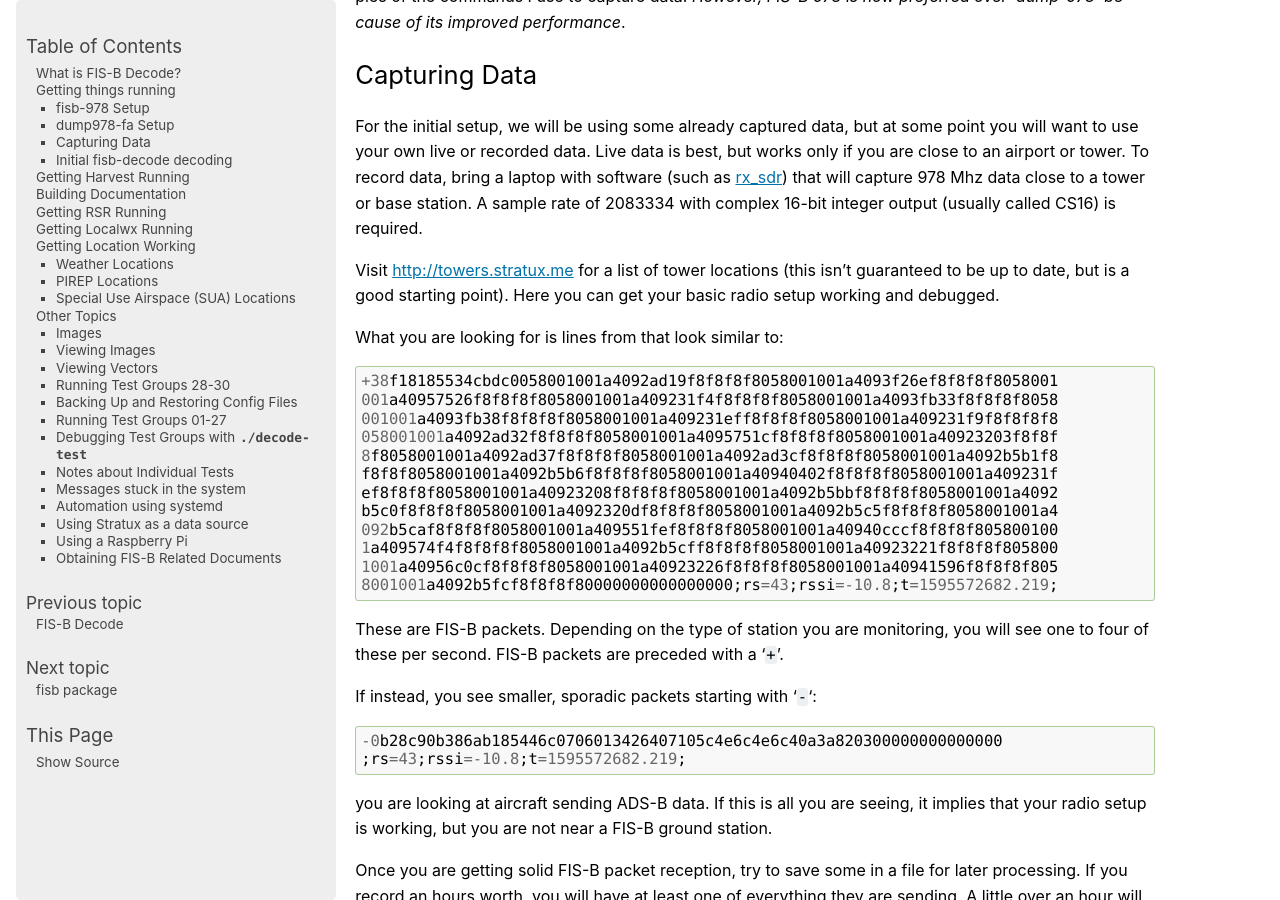
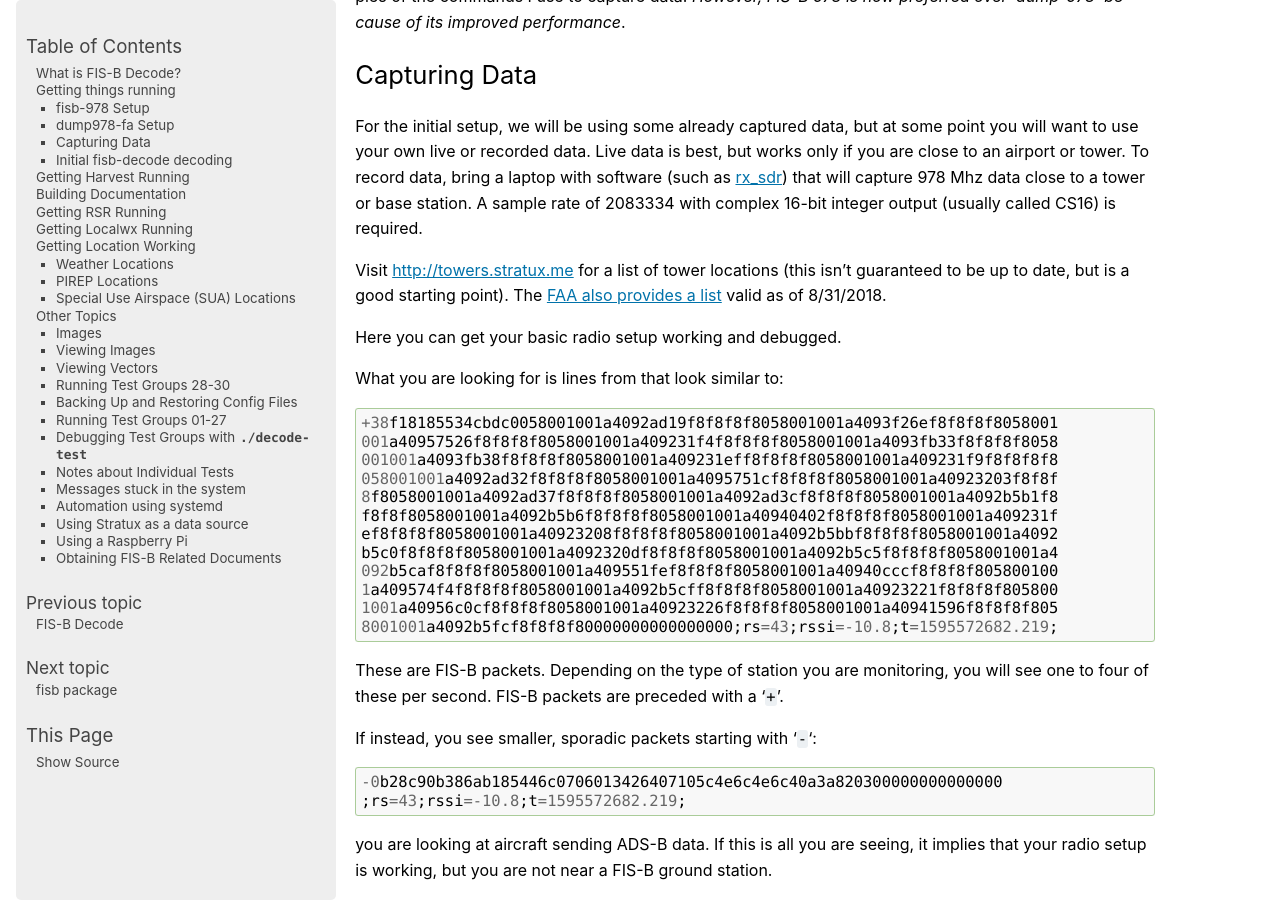
Before and after one commit to rand-projects/fisb-decode, a Sphinx documentation site: the page built from docs/source/document.rst, in a window 1280 px wide and 900 px high, scrolled down 1554 px. Built offline with Sphinx 7.4.7, drawn with Linux system fonts in a browser that asks for light colours.

Commit message:
Added FAA FOIA link to FIS-B towers.

```diff
--- a/docs/source/document.rst
+++ b/docs/source/document.rst
@@ -104,7 +104,11 @@ output (usually called CS16) is required.
 
 Visit `http://towers.stratux.me <http://towers.stratux.me/>`_ for a
 list of tower locations (this isn't guaranteed to be up to date, but is a good starting
-point). Here you can get your basic radio setup working and debugged.
+point). The
+`FAA also provides a list <https://www.faa.gov/foia/electronic_reading_room/media/ADS-B_Ground_Stations_as_of_08-31-2018.pdf>`_
+valid as of 8/31/2018.
+
+Here you can get your basic radio setup working and debugged.
 
 What you are looking for is lines from that look similar to: ::
 
```
